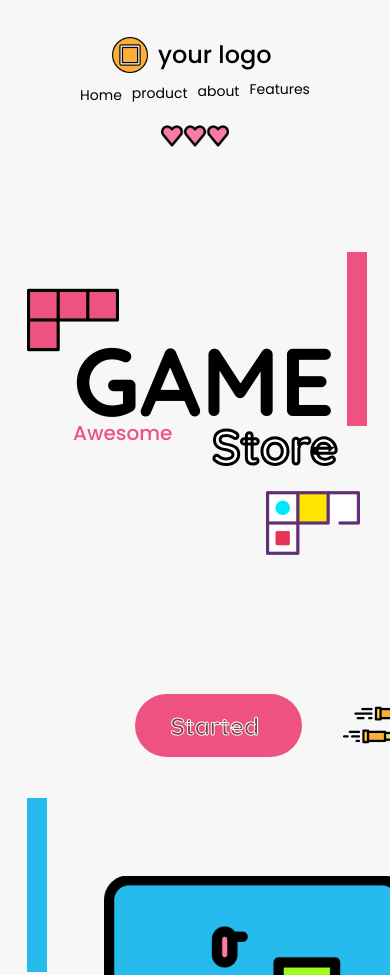
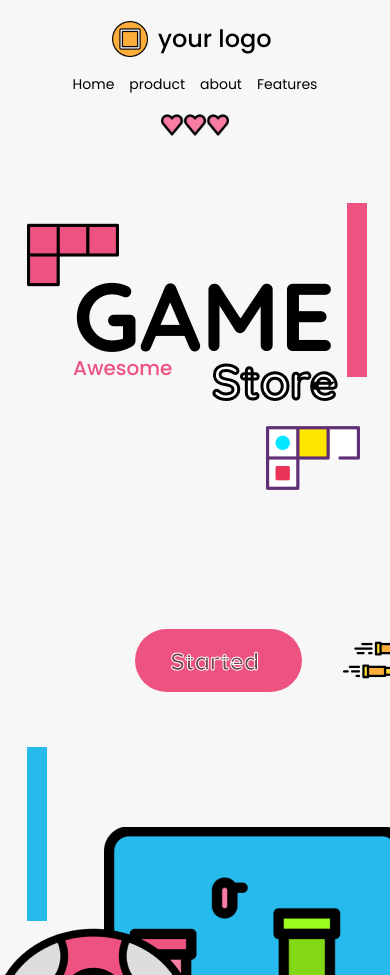
Before and after one commit to sergeevev-git/game_store_layout, a plain HTML site: page index.html in a window 390 px wide. Shown: the top 975 px of the page. Drawn offline with Linux system fonts and the light colour scheme.

Commit message:
fix some css issues

```diff
--- a/css/style.css
+++ b/css/style.css
@@ -106,16 +106,17 @@ h6 {
 /*--------------------*/
 .header {
     width: 100%;
-    margin: 21px 0 0 0;
+    /* margin: 21px 0 0 0; */
 }
 .header__container {
     min-height: 88px;
     display: flex;
     justify-content: space-between;
-    /* margin: 21px 0 0 0; */
+    align-items: center;
+    padding-top: 21px; /* margin: 21px 0 0 0; */
 }
 .top-logo {
-    margin: 16px 0 0 0;
+    /* margin: 16px 0 0 0; */
 }
 .logo a {
     display: flex;
@@ -139,7 +140,7 @@ h6 {
 }
 .menu {
     display: flex;
-    margin: 0 0 0 221px;
+    /* margin: 0 0 0 221px; */
 }
 .menu__item {
     color: #000;
@@ -148,23 +149,14 @@ h6 {
     font-size: 20px;
     line-height: calc (30 / 20 * 100%);
 }
-.menu__item:nth-child(1) {
-    margin: 35px 63px 0 0;
-}
-.menu__item:nth-child(2) {
-    margin: 33px 66px 0 0;
-}
-.menu__item:nth-child(3) {
-    margin: 32px 67px 0 0;
-}
-.menu__item:nth-child(4) {
-    margin: 30px 0 0 0;
+.menu__item:not(:last-child) {
+    margin: 0 65px 0 0;
 }
 /* .menu__item:not(:last-child) {
     margin: 0  0 0;
 } */
 .top-hearts {
-    margin: 0 0 0 295px;
+    /* margin: 0 0 0 295px; */
 }
 .top-hearts img {
     width: 88px;
@@ -204,18 +196,10 @@ h6 {
         font-size: 14px;
         line-height: calc (30 / 20 * 100%);
     }
-    .menu__item:nth-child(1) {
-        margin: 30px 37px 0 0;
+    .menu__item:not(:last-child) {
+        margin: 0 37px 0 0;
     }
-    .menu__item:nth-child(2) {
-        margin: 28px 37px 0 0;
-    }
-    .menu__item:nth-child(3) {
-        margin: 27px 37px 0 0;
-    }
-    .menu__item:nth-child(4) {
-        margin: 25px 0 0 0;
-    }
+
     .top-hearts img {
         width: 68px;
         height: 68px;
@@ -237,21 +221,12 @@ h6 {
         flex-wrap: wrap;
         justify-content: center;
         margin: 0;
+        padding-top: 20px;
         /* flex-direction: column; */
     }
-    .menu__item:nth-child(1) {
-        margin: 15px 10px 0 0;
+    .menu__item:not(:last-child) {
+        margin: 0 15px 0 0;
     }
-    .menu__item:nth-child(2) {
-        margin: 13px 10px 0 0;
-    }
-    .menu__item:nth-child(3) {
-        margin: 11px 10px 0 0;
-    }
-    .menu__item:nth-child(4) {
-        margin: 9px 0 0 0;
-    }
-
     .top-hearts {
         margin: 0;
     }
@@ -265,7 +240,8 @@ h6 {
 }
 .main__body {
     display: flex;
-    margin: 154px 0 0 0;
+    /* margin: 154px 0 0 0; */
+    padding-top: 154px;
 }
 .main__column {
     flex: 0 1 50%;
@@ -273,7 +249,7 @@ h6 {
 }
 .decor__left {
     position: absolute;
-    top: 87%;
+    top: 67%;
     left: 2%;
     width: 30px;
     height: 174px;
@@ -297,8 +273,8 @@ h6 {
 }
 .brand__game {
     position: absolute;
-    width: 100%;
-    height: 100%;
+    /* width: 100%;
+    height: 100%; */
     top: 46px;
     left: 46px;
     text-transform: uppercase;
@@ -310,8 +286,8 @@ h6 {
 }
 .brand__awesome {
     position: absolute;
-    width: 100%;
-    height: 100%;
+    /* width: 100%;
+    height: 100%; */
     top: 144px;
     left: 46px;
     font-family: "Poppins";
@@ -323,8 +299,8 @@ h6 {
 }
 .brand__store {
     position: absolute;
-    width: 100%;
-    height: 100%;
+    /* width: 100%;
+    height: 100%; */
     top: 142px;
     left: 185px;
     font-family: "Quicksand";
@@ -335,13 +311,15 @@ h6 {
     color: #ffffff;
     -webkit-text-stroke: 3px #000000;
 }
-.button {
+
+.button__block {
     display: flex;
     align-items: center;
-    margin: 133px 0 0 155px;
-    padding: 0 0 117px 0;
+    padding: 133px 0 0 155px;
+    margin-bottom: 200px;
+    /* margin: 133px0 0 155px; */
 }
-.button__started {
+.button__block-started {
     display: inline-block;
     width: 167px;
     height: 63px;
@@ -356,7 +334,7 @@ h6 {
     font-size: 24px;
     line-height: calc(30 / 24 * 100%);
 }
-.button__bullets {
+.button__block-bullets {
     margin: 0 0 0 41px;
     width: 68px;
     height: 68px;
@@ -391,7 +369,7 @@ h6 {
         width: 20px;
     }
     .decor__right {
-        top: 87%;
+        top: 67%;
         width: 20px;
     }
 }
@@ -400,7 +378,7 @@ h6 {
         display: flex;
         flex-direction: column;
         align-items: center;
-        margin: 104px 0 0 0;
+        padding-top: 50px;
     }
     .main__column {
         width: 100%;
@@ -415,6 +393,10 @@ h6 {
     .decor__right {
         top: 40%;
         width: 30px;
+    }
+    .button__block {
+        padding-bottom: 133px;
+        margin-bottom: 0;
     }
 }
 @media (max-width: 767px) {
--- a/index.html
+++ b/index.html
@@ -49,12 +49,12 @@
                                     <span class="brand__awesome">Awesome</span>
                                     <span class="brand__store">Store</span>
                                 </div>
-                                <div class="button">
-                                    <a href="" class="button__started"
+                                <div class="button__block">
+                                    <a href="" class="button__block-started"
                                         >Started</a
                                     >
                                     <img
-                                        class="button__bullets"
+                                        class="button__block-bullets"
                                         src="/img/bullets.png"
                                         alt="bullets"
                                     />
@@ -79,9 +79,6 @@
                     </div>
                 </section>
             </main>
-
-            <div class="button"></div>
-            <div class="brackets"></div>
         </div>
     </body>
 </html>
```
